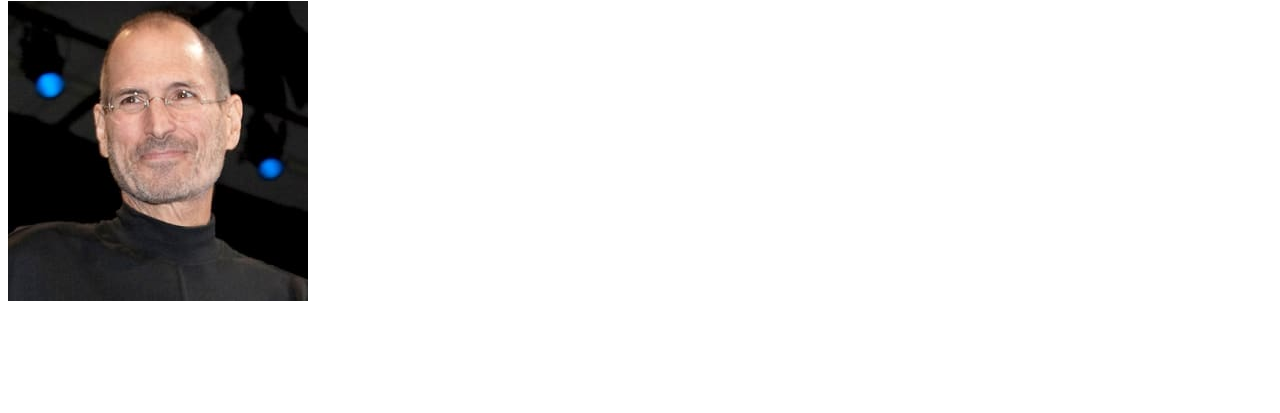
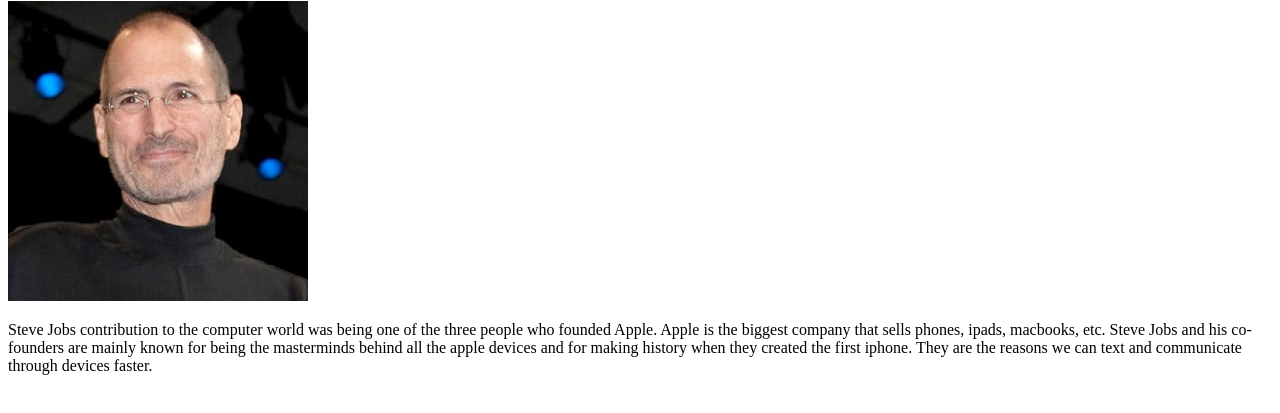
Before and after one commit to morgan-bronson/Week3, a plain HTML site: page index.html in a window 1280 px wide. Shown: the part 79-492 px from the top of the page. Drawn offline with Linux system fonts and the light colour scheme.

Commit message:
contribution paragraph

```diff
--- a/index.html
+++ b/index.html
@@ -5,6 +5,7 @@
   <head>
     <h1>Steve Jobs</h1>
     <img src="stevejobs.jpg" alt="Steve Jobs">
+    <p>Steve Jobs contribution to the computer world was being one of the three people who founded Apple. Apple is the biggest company that sells phones, ipads, macbooks, etc. Steve Jobs and his co-founders are mainly known for being the masterminds behind all the apple devices and for making history when they created the first iphone. They are the reasons we can text and communicate through devices faster.</p>
     <br>
   </head>
   <body>
```
